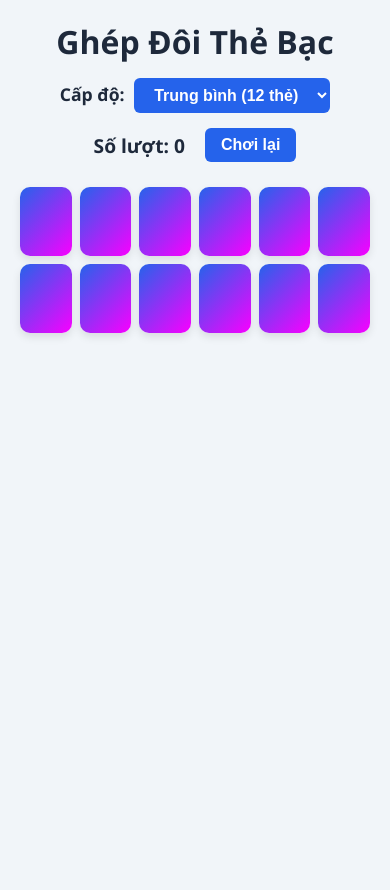
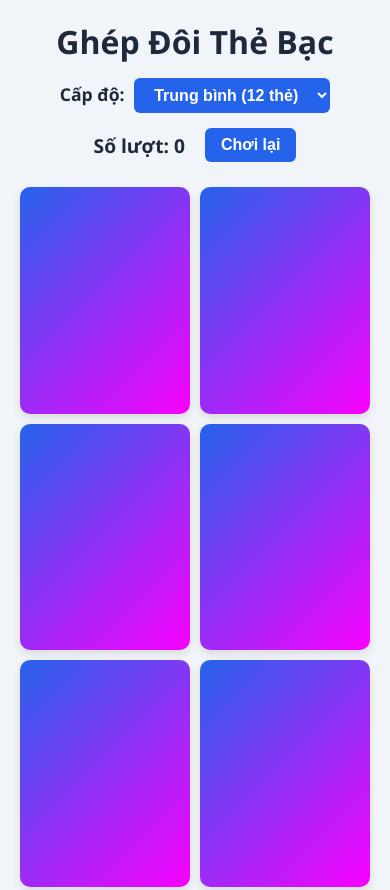
Before and after one commit to Dattq0812/Memory-Cards, a plain HTML site: page index.html in a window 390 px wide. Shown: the top 890 px of the page. Before the commit the page ends 844 px from the top, so only its background shows below. Drawn offline with Linux system fonts and the light colour scheme.

Commit message:
update style and script

```diff
--- a/script.js
+++ b/script.js
@@ -39,8 +39,7 @@ function initGame() {
     const totalCards = parseInt(difficultySelect.value); // Lấy số 8, 12 hoặc 16
     const pairsNeeded = totalCards / 2; // Số cặp cần thiết (4, 6 hoặc 8)
 
-    // BỔ SUNG LỆNH NÀY: Ép bảng game luôn chia thành số cột bằng chính số cặp (để luôn tạo ra 2 hàng)
-    gameBoard.style.gridTemplateColumns = `repeat(${pairsNeeded}, 1fr)`;
+    gameBoard.style.setProperty('--cols', pairsNeeded);
 
     const selectedEmojis = allEmojis.slice(0, pairsNeeded);
 
--- a/style.css
+++ b/style.css
@@ -72,18 +72,34 @@ body {
 
 .btn:hover { background-color: var(--primary-hover); }
 .btn:active { transform: scale(0.95); }
-
+/* --- Game Board (Grid Layout) --- */
 .game-board {
     display: grid;
+    /* Nhận biến --cols từ JS để xếp cột trên màn hình rộng */
+    grid-template-columns: repeat(var(--cols, 4), 1fr);
     gap: 15px;
     width: 100%;
-    max-width: 900px; /* Tăng độ rộng tối đa để chứa đủ 8 cột */
+    max-width: 900px;
 }
 
-/* Responsive cho màn hình điện thoại nhỏ */
-@media (max-width: 600px) {
-    .game-board { gap: 8px; }
-    .card-back { font-size: 1.5rem !important; } /* Thu nhỏ emoji để vừa với nhiều cột trên mobile */
+/* --- Tối ưu cho Điện thoại / Tablet --- */
+
+/* Màn hình Tablet hoặc điện thoại xoay ngang (Tối đa 4 cột) */
+@media (max-width: 768px) {
+    .game-board {
+        grid-template-columns: repeat(4, 1fr); /* Ép về 4 cột, tự động rớt hàng */
+    }
+}
+
+/* Màn hình điện thoại dọc (Số cột tối thiểu là 2) */
+@media (max-width: 450px) {
+    .game-board {
+        grid-template-columns: repeat(2, 1fr); /* Thu về 2 cột để thẻ to, dễ bấm */
+        gap: 10px;
+    }
+    .card-back {
+        font-size: 2.5rem !important; /* Chỉnh lại size icon cho cân đối */
+    }
 }
 
 /* --- Card & 3D Flip Animation --- */
@@ -137,7 +153,7 @@ body {
 
 /* Mặt sau (Mặt chứa Icon Emoji) */
 .card-back {
-    background-color: var(--card-bg);
+    background-color: var(--card-bg), ;
     transform: rotateY(180deg);
     font-size: 3rem;
     border: 2px solid #cbd5e1;
```
